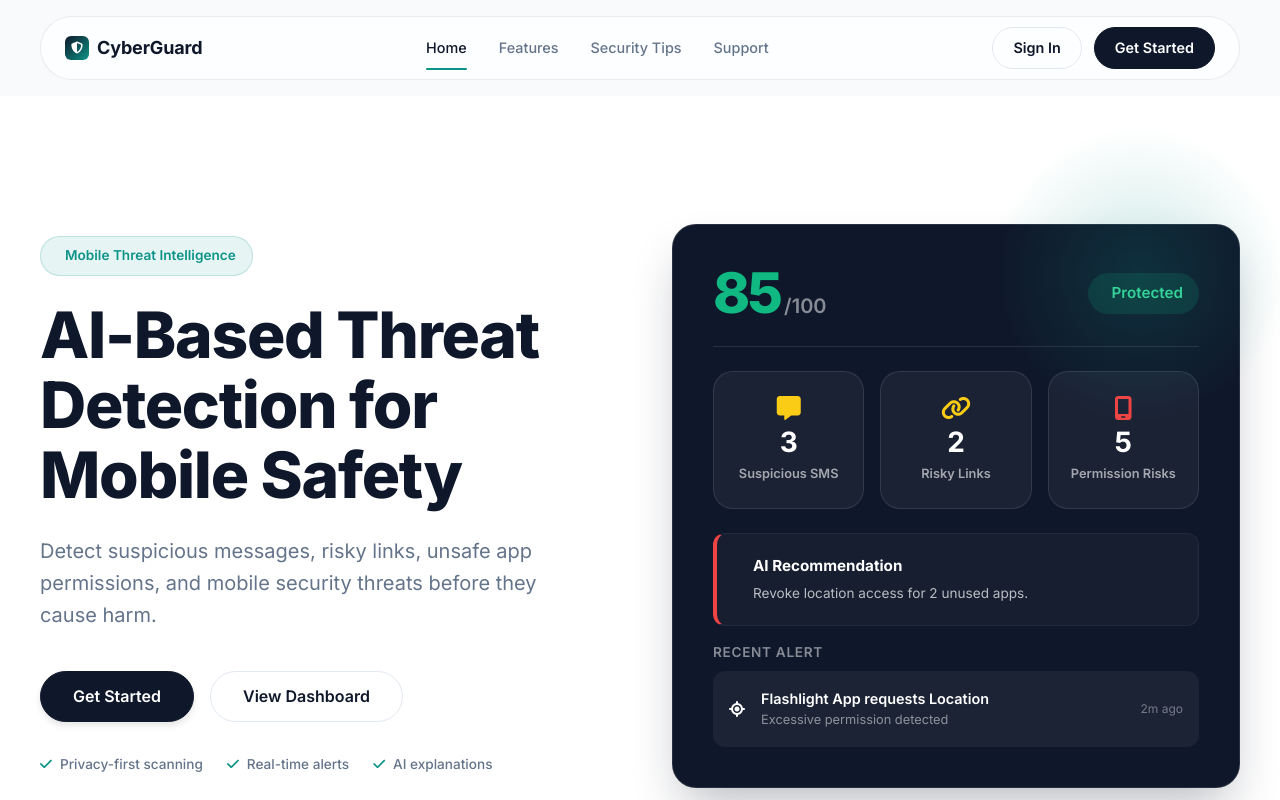
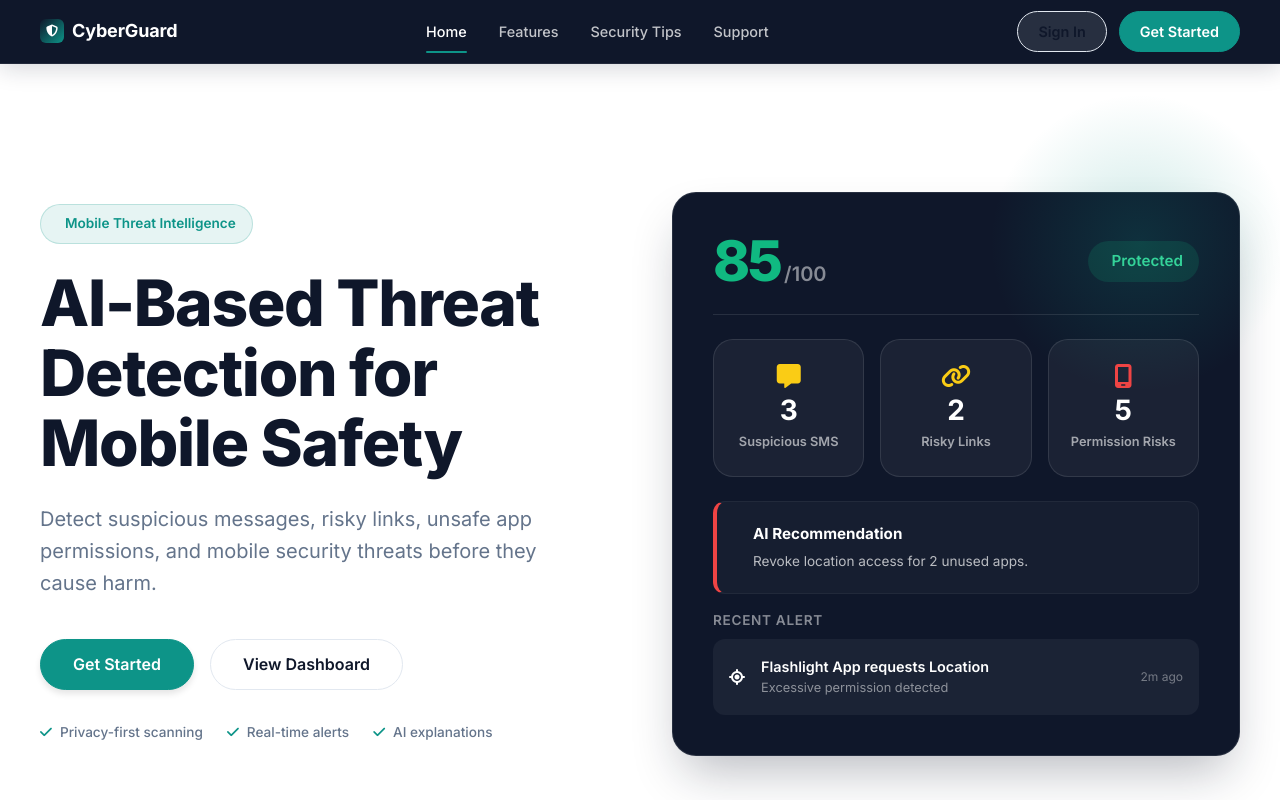
Before and after one commit to Shubhamwadhe111/CyberGuard-AI-, a plain HTML site: page index.html in a window 1280 px wide. Shown: the top 800 px of the page. Drawn offline with Linux system fonts and the light colour scheme.

Commit message:
fix: navbar dark theme for public landing page - solid navy bg, white text

```diff
--- a/assets/css/style.css
+++ b/assets/css/style.css
@@ -59,23 +59,19 @@ p { font-size: 1.125rem; }
 
 /* Premium Navbar */
 .glass-nav {
-    background: rgba(255, 255, 255, 0.75);
-    backdrop-filter: blur(16px) saturate(180%);
-    -webkit-backdrop-filter: blur(16px) saturate(180%);
-    border: 1px solid rgba(15, 23, 42, 0.08);
-    box-shadow: none;
-    border-radius: var(--radius-full);
+    background: var(--color-primary);
+    border-bottom: 1px solid rgba(255,255,255,0.08);
+    box-shadow: 0 4px 24px rgba(15,23,42,0.18);
     position: sticky;
-    top: 1rem;
+    top: 0;
     z-index: 100;
     height: 64px;
     display: flex;
     align-items: center;
-    max-width: 1200px;
-    margin: 1rem auto;
-    width: calc(100% - 2rem);
-    padding: 0 1.5rem;
-}
+    width: 100%;
+    padding: 0 2rem;
+}
+.glass-nav .nav-container { max-width: 1200px; margin: 0 auto; width: 100%; }
 
 .nav-container {
     width: 100%;
@@ -87,12 +83,13 @@ p { font-size: 1.125rem; }
 .logo {
     font-size: 1.125rem;
     font-weight: 700;
-    color: var(--color-primary);
+    color: white;
     display: flex;
     align-items: center;
     gap: 0.5rem;
     letter-spacing: -0.01em;
 }
+.public-layout .logo { color: white; }
 
 .logo-icon {
     width: 24px;
@@ -114,14 +111,14 @@ p { font-size: 1.125rem; }
 }
 
 .nav-item {
-    color: var(--text-muted);
+    color: rgba(255,255,255,0.75);
     font-weight: 500;
     font-size: 0.9rem;
     position: relative;
     padding: 0.5rem 0;
 }
 
-.nav-item:hover, .nav-item.active { color: var(--color-primary); }
+.nav-item:hover, .nav-item.active { color: white; }
 
 .nav-item.active::after {
     content: '';
@@ -133,6 +130,7 @@ p { font-size: 1.125rem; }
     background-color: var(--color-accent);
     border-radius: 2px;
 }
+.mobile-menu-btn { color: white !important; }
 
 .nav-actions { display: flex; gap: 0.75rem; align-items: center; }
 .mobile-menu-btn { display: none; background: none; border: none; font-size: 1.25rem; cursor: pointer; color: var(--color-primary) !important; }
@@ -153,16 +151,23 @@ p { font-size: 1.125rem; }
 }
 
 .btn-primary {
-    background-color: var(--color-primary);
-    color: var(--text-inverse);
-    border-color: var(--color-primary);
+    background-color: var(--color-accent);
+    color: white;
+    border-color: var(--color-accent);
 }
 
 .btn-primary:hover {
-    background-color: var(--color-primary-light);
+    background-color: var(--color-accent-hover);
     transform: translateY(-2px);
-    box-shadow: none;
-}
+}
+
+/* In public nav, Sign In btn should look good on dark bg */
+.glass-nav .btn-outline {
+    background: rgba(255,255,255,0.1);
+    border-color: rgba(255,255,255,0.25);
+    color: white;
+}
+.glass-nav .btn-outline:hover { background: rgba(255,255,255,0.18); }
 
 .btn-outline {
     background-color: transparent;
```
